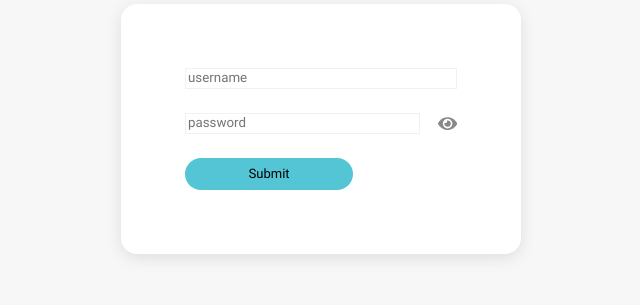
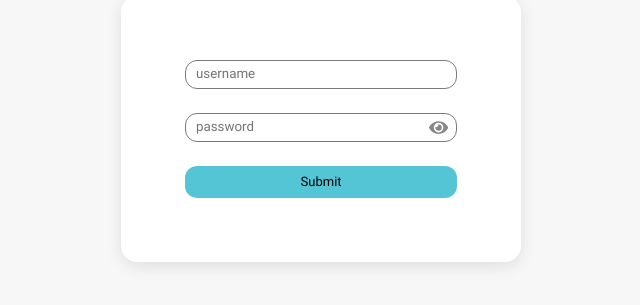
Before and after one commit to amin-erfanian/coinersho, a Next.js app: page /auth in a window 1280 px wide. Shown: the part 271-576 px from the top of the page, without its empty margins (319-959 px from the left). Built offline with nearby package versions, Linux system fonts and the light colour scheme.

Commit message:
improve styles of inputs and form itself

```diff
--- a/src/app/(authentication)/auth/LoginForm.tsx
+++ b/src/app/(authentication)/auth/LoginForm.tsx
@@ -84,6 +84,7 @@ const LoginForm = () => {
             size="small"
             isLoading={isSubmitting}
             disabled={isSubmitting}
+            block
           >
             Submit
           </BaseButton>
--- a/src/components/base/button/BaseButton.module.scss
+++ b/src/components/base/button/BaseButton.module.scss
@@ -7,7 +7,7 @@
   display: flex;
   align-items: center;
   justify-content: center;
-  border-radius: 16px;
+  border-radius: 12px;
   min-width: var(--btn-min-width);
   padding: 0.625rem;
   gap: 0.5rem;
--- a/src/components/base/input/BaseInput.module.scss
+++ b/src/components/base/input/BaseInput.module.scss
@@ -6,13 +6,14 @@
   display: flex;
   align-items: center;
   gap: 0.625rem;
-  border-radius: 8px;
   background-color: transparent;
   transition: all 0.2s ease;
 
   &__content {
+    padding: 4px 8px;
     display: flex;
     align-items: center;
+    justify-content: space-between;
     flex: 1 1 auto;
     height: 100%;
     position: relative;
@@ -22,7 +23,8 @@
     }
 
     &--outlined {
-      border: 1px solid var(--border-color);
+      border-radius: 12px;
+      border: 1px solid #7a7a7a;
     }
   }
 
--- a/src/components/base/input/BaseInput.tsx
+++ b/src/components/base/input/BaseInput.tsx
@@ -38,14 +38,14 @@ const BaseInput: React.FC<BaseInputProps> = ({
 
   return (
     <div className={styles.field}>
-      {prepend && <div className={styles.field__icon}>{prepend}</div>}
-
       <div
         className={classNames(
           styles.field__content,
           styles[`field__content--${variant}`]
         )}
       >
+        {prepend && <div className={styles.field__icon}>{prepend}</div>}
+
         <input
           className="field__input"
           name={name}
@@ -66,9 +66,9 @@ const BaseInput: React.FC<BaseInputProps> = ({
             {label}
           </label>
         )}
+
+        {append && <div className={styles.field__icon}>{append}</div>}
       </div>
-
-      {append && <div className={styles.field__icon}>{append}</div>}
     </div>
   );
 };
```
